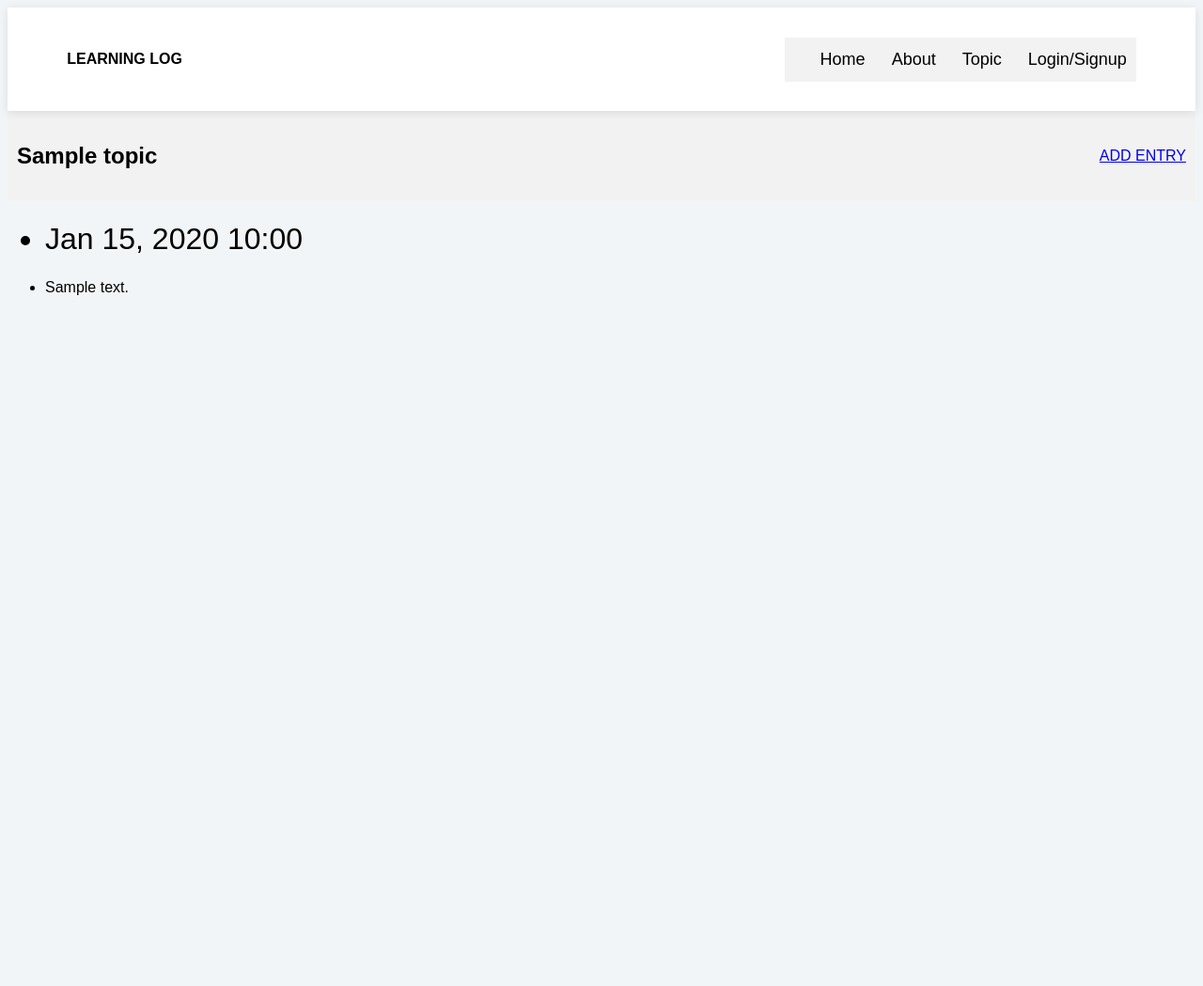
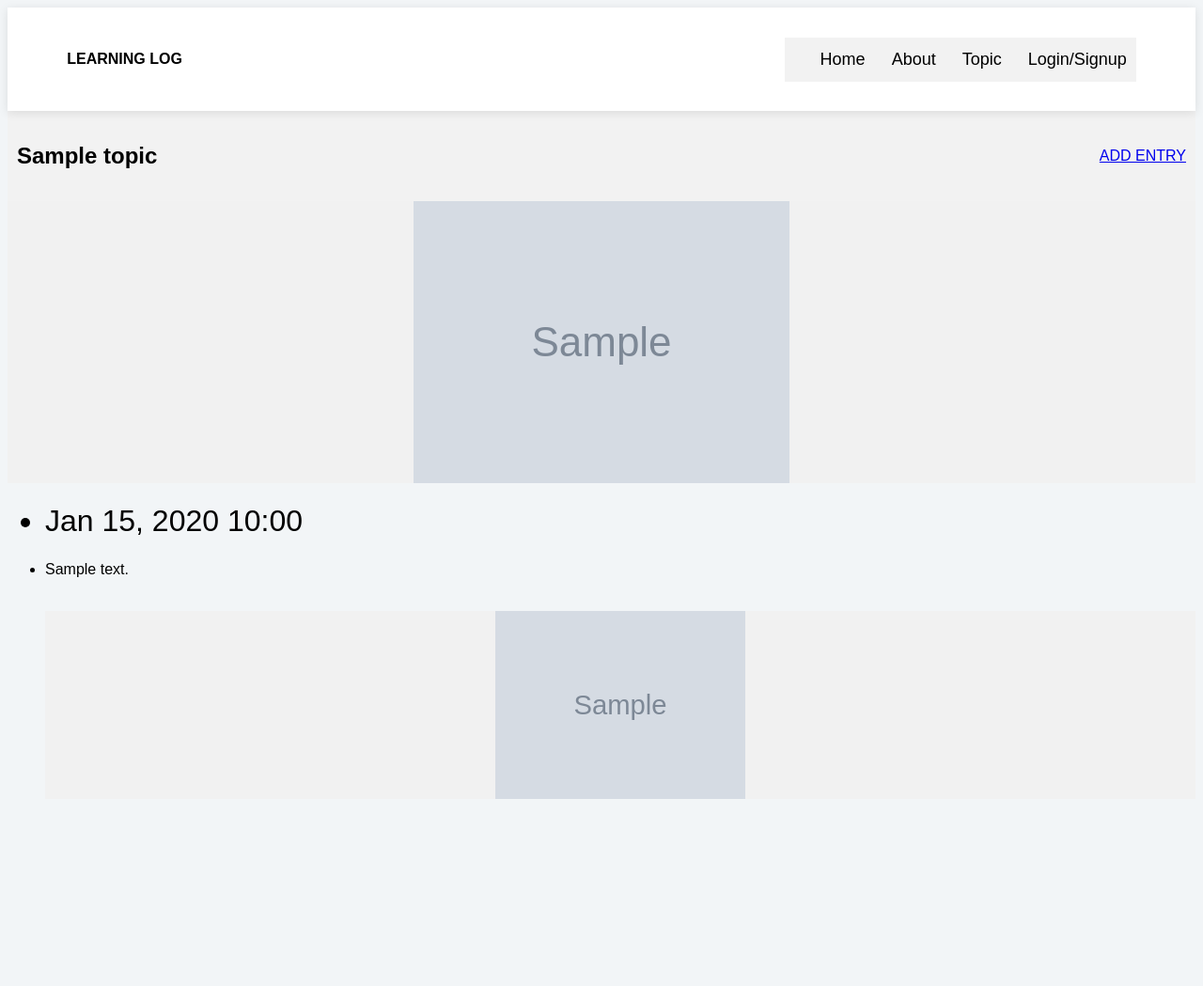
Before and after one commit to Shammo00/django, a Django app: page /topics/1/ in a window 1280 px wide. Shown: the top 1049 px of the page at 94% size. Run offline with Django 5.2, Linux system fonts and the light colour scheme; tables that the repository leaves empty hold one stand-in row (values such as "Sample post"); grey boxes marked "Sample" are stand-in pictures.

Commit message:
added the image feature

```diff
--- a/learn/models.py
+++ b/learn/models.py
@@ -11,6 +11,7 @@ class text (models.Model) :
 
 class Topic (models.Model) :
     name = models.CharField(max_length=200)
+    image = models.ImageField(default="django.png", blank=True)
 
     def __str__(self):
         return self.name
@@ -19,6 +20,7 @@ class Entry (models.Model) :
     topic = models.ForeignKey(Topic, on_delete=models.CASCADE)
     text = models.CharField(max_length=1000)
     date_added = models.DateTimeField(auto_now_add=True)
+    image = models.ImageField(default="django.png", blank=True)
 
     class Meta:
         verbose_name_plural = 'entries'
--- a/learn/templates/learn/topic_detail.html
+++ b/learn/templates/learn/topic_detail.html
@@ -12,12 +12,19 @@
     <h1>{{topic}}</h1>
     <a href="{% url 'learn:add_entry' topic.id %}">ADD ENTRY</a>
   </nav>
+  <div class="image1">
+    <img src="{{topic.image.url}}">
+  </div>
   {%for entry in entries%}
   <ul   class="entry">
     <li class="date">{{entry.date_added|date:"M d, Y H:i"}}</li>
     <li class="text">{{entry.text|linebreaks}}</li>
+    {%if entry.image%}
+    <div class="image2">
+      <img src="{{entry.image.url}}">
+    </div>
+    {%endif%}
   </ul>
   {%endfor%}
 </html>
-
 {% endblock %}
--- a/learn/views.py
+++ b/learn/views.py
@@ -1,5 +1,5 @@
 from django.shortcuts import render , redirect
-from.models import Topic
+from.models import Topic , Entry
 from .forms import NewTopicForm , newEntryForm
 
 
@@ -18,7 +18,7 @@ def topic (request,topic_id):
     entry = topic.entry_set.order_by('-date_added')
     context = {
         "topic":topic,
-        "entries":entry
+        "entries":entry,
     }
     return render(request,'learn/topic_detail.html',context)
 
--- a/learning/settings.py
+++ b/learning/settings.py
@@ -11,7 +11,7 @@ https://docs.djangoproject.com/en/5.1/ref/settings/
 """
 
 from pathlib import Path
-
+import os
 # Build paths inside the project like this: BASE_DIR / 'subdir'.
 BASE_DIR = Path(__file__).resolve().parent.parent
 
@@ -121,9 +121,11 @@ USE_TZ = True
 # https://docs.djangoproject.com/en/5.1/howto/static-files/
 
 STATIC_URL = 'static/'
+MEDIA_URL = 'images/'
 
 # Default primary key field type
 # https://docs.djangoproject.com/en/5.1/ref/settings/#default-auto-field
 
 DEFAULT_AUTO_FIELD = 'django.db.models.BigAutoField'
-STATICFILES_DIRS = [BASE_DIR,'static']
+MEDIA_ROOT = os.path.join(BASE_DIR, 'media')
+STATICFILES_DIRS = (BASE_DIR,'static')
--- a/learning/urls.py
+++ b/learning/urls.py
@@ -17,8 +17,13 @@ Including another URLconf
 from django.contrib import admin
 from django.urls import path , include
 
+from django.conf.urls.static import static
+from django.conf import settings
+
 urlpatterns = [
     path('old-admin/', admin.site.urls),
     path('',include('learn.urls',namespace='learn')),
     path('admin/',include('ca.urls',namespace='ca') ),
 ]
+
+urlpatterns += static(settings.MEDIA_URL, document_root=settings.MEDIA_ROOT)
--- a/static/css/topic_detail.css
+++ b/static/css/topic_detail.css
@@ -25,8 +25,40 @@ nav {
     margin-bottom: 2rem;
 }
 
+.image1 {
+    display: flex;
+    justify-content: center;
+    align-items: center;
+    width: 100%;
+    height: 300px;
+    background-color: #f1f1f1;
+    overflow: hidden;
+  }
+
+  .image1 img {
+    max-width: 100%;
+    max-height: 100%;
+    object-fit: cover;
+  }
+
+  .image2 {
+    display: flex;
+    justify-content: center;
+    align-items: center;
+    width: 100%;
+    height: 200px;
+    background-color: #f1f1f1;
+    overflow: hidden;
+    margin-top: 10px;
+  }
+
+  .image2 img {
+    max-width: 100%;
+    max-height: 100%;
+    object-fit: cover;
+  }
 @media (max-width: 600px) {
-    .topic, .entry, .date, .text {
+    .topic, .entry, .date, .text, .image1,.image2 {
         font-size: 1rem;
     }
 }
```
Also changed, not shown: learn/forms.py (+6 -4 lines), learn/admin.py (line endings or trailing spaces), learn/migrations/0005_photo.py (added), learn/migrations/0006_alter_photo_topic.py (added), learn/migrations/0007_delete_photo.py (added), learn/migrations/0008_entry_image_topic_image.py (added), learn/migrations/0009_alter_entry_image_alter_topic_image.py (added), learn/migrations/0010_alter_entry_image_alter_topic_image.py (added), media/django.png (added), media/django_bVnBMJt.png (added), media/django_dc8dC45.png (added).
